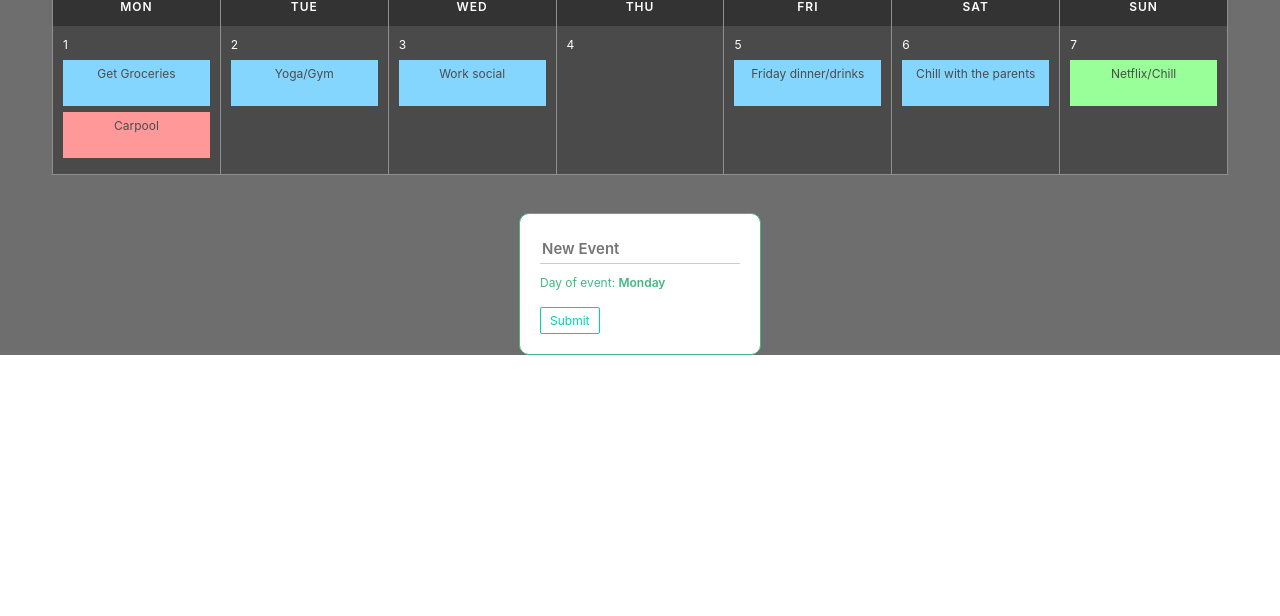
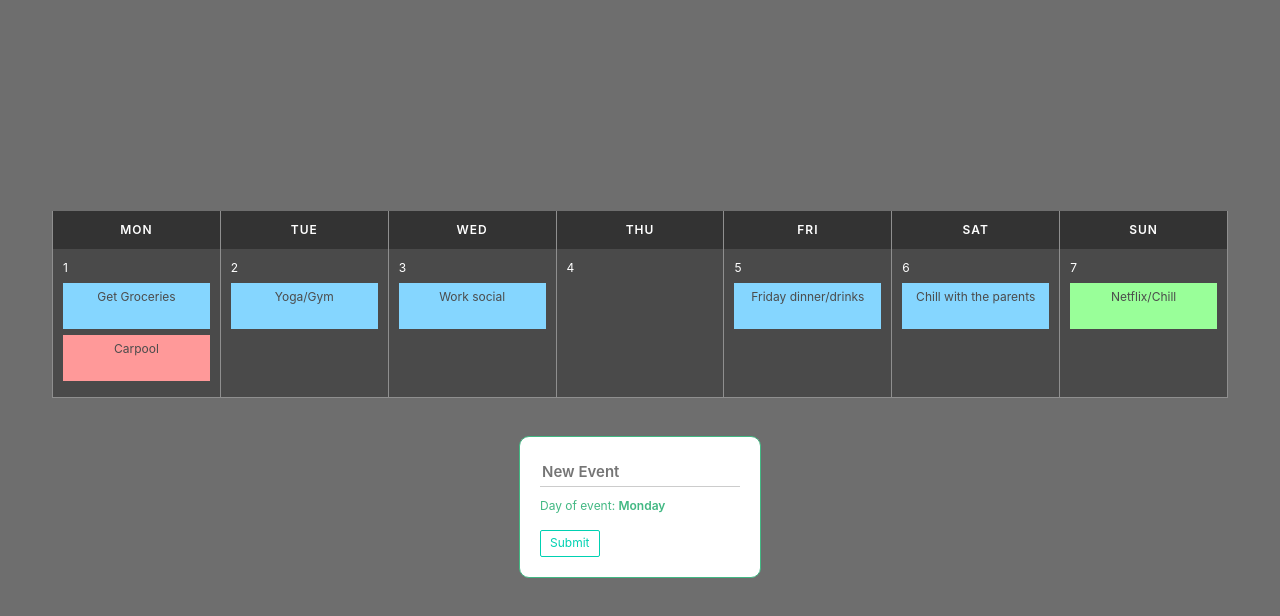
Before and after one commit to ritatanght/fullstack-vue3, a Vue app in the folder 02-calendar_app/: page / in a window 1280 px wide. Shown: the top 616 px of the page. Built offline with nearby package versions, Linux system fonts and the light colour scheme; the HTML template or start-up script is replaced by a standard one.

Commit message:
Update styles to fit screen

```diff
--- a/02-calendar_app/src/app/App.vue
+++ b/02-calendar_app/src/app/App.vue
@@ -17,15 +17,9 @@ export default {
 };
 </script>
 
-<style lang="scss">
-html,
-body {
-  min-height: 100vh;
-}
-</style>
-
 <style lang="scss" scoped>
 #app {
+  min-height: 100vh;
   background: #6e6e6e;
   display: flex;
   flex-direction: column;
```
